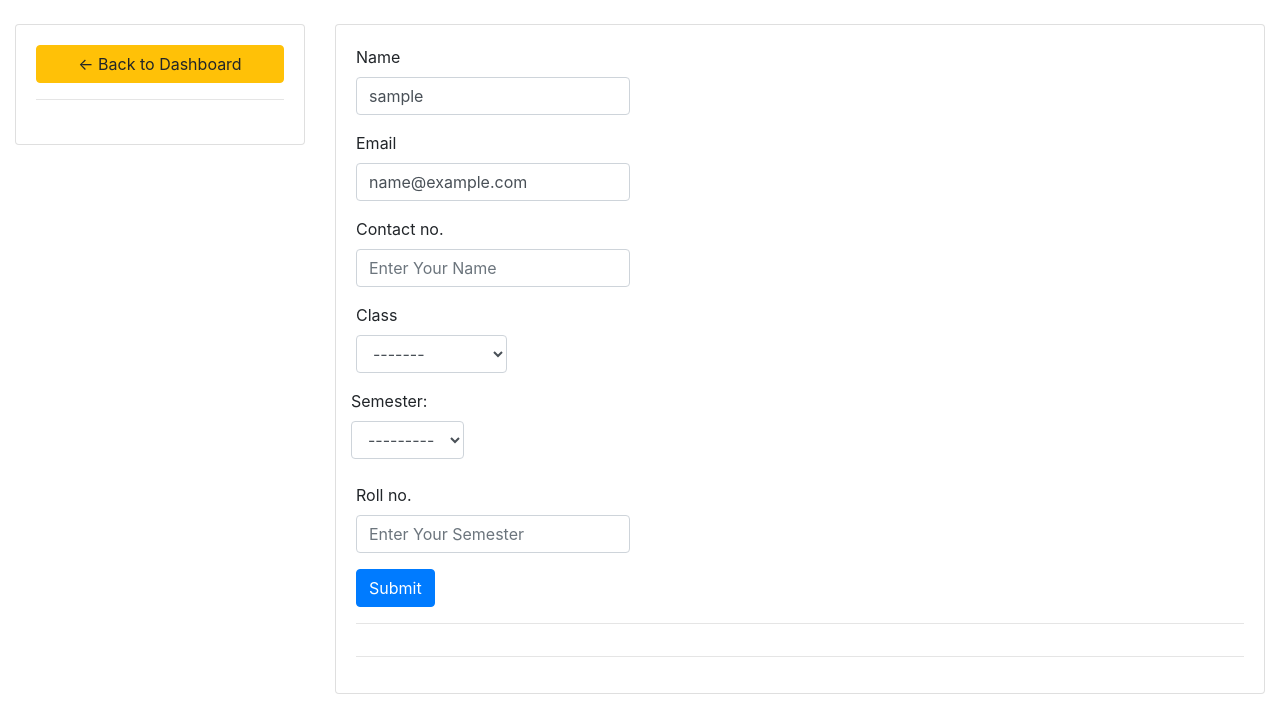
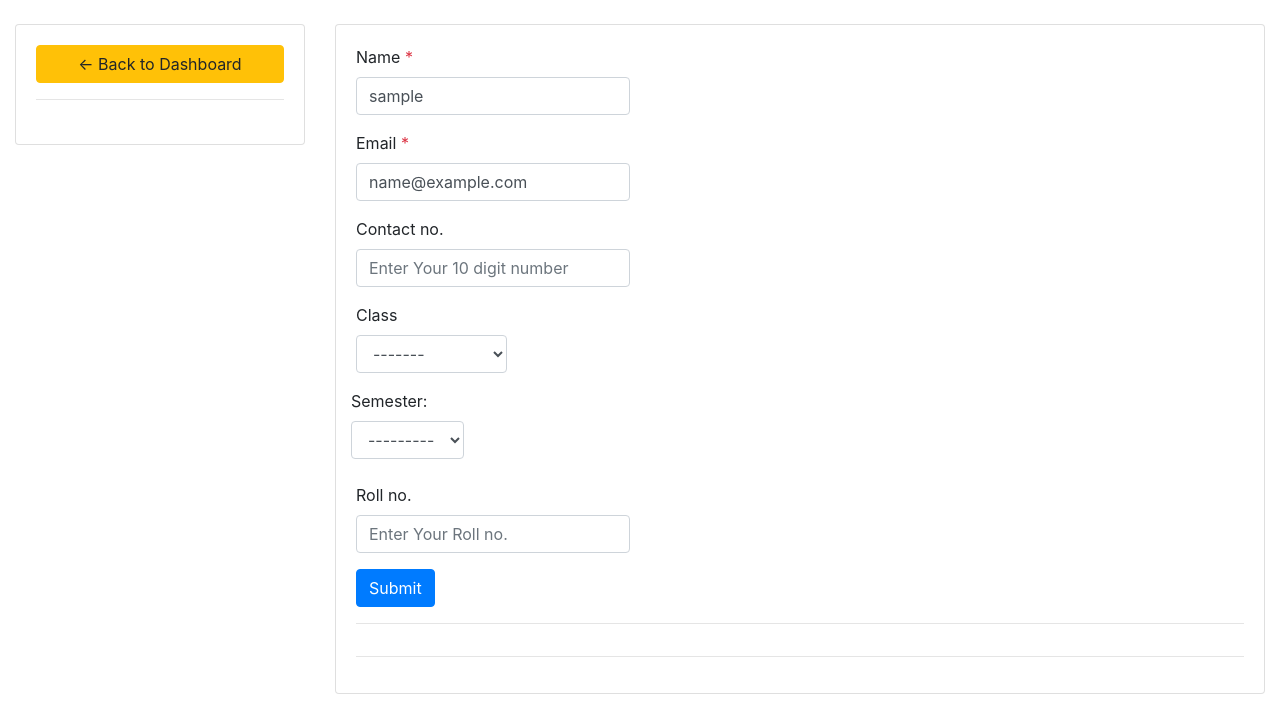
Before and after one commit to gauravthapar/questionBank, a Django app: page /profile/ in a window 1280 px wide; the page is wider, and only the part inside the window is pictured. Shown: the part 92-800 px from the top of that part. Run offline with Django 3.2, Linux system fonts and the light colour scheme; the visitor is signed in with stand-in values (Sample User, id 1); some libraries are stand-ins or nearby versions.

Commit message:
frontend improvements in profile section

```diff
--- a/questionBank/templates/questionBank/profile.html
+++ b/questionBank/templates/questionBank/profile.html
@@ -16,22 +16,22 @@
 			<form method="POST" action="" enctype="multipart/form-data">
 				{% csrf_token %}
 			<div class="form-group">
-				<label for="name">Name</label>
+				<label for="name">Name</label><span style="color:#dc3545;"> *</span>
 				<input type="text" class="form-control" id="name" name='name' value="{{ student.name }}" placeholder="Enter Your Name"
 				 style="width: auto;">
 			</div>
 			<div class="form-group">
-				<label for="name">Email</label>
+				<label for="name">Email</label><span style="color:#dc3545;"> *</span>
 				<input type="email" class="form-control" id="email" name='email' value="{{ student.email }}" placeholder="Enter Your Email"
 				style="width: auto;">
 			</div>
 			<div class="form-group">
 				<label for="id_contact_no">Contact no.</label>
-				<input type="text" class="form-control" id="id_contact_no" maxlength="13" value="{{ form.contact_no.value }}" name='contact_no' placeholder="Enter Your Name"
+				<input type="text" class="form-control" id="id_contact_no" maxlength="13" value="{{ form.contact_no.value }}" name='contact_no' placeholder="Enter Your 10 digit number"
 				style="width: auto;">
 			</div>
 			<div class="form-group">
-				<label for="id_Class">Class </label> <select class="form-control" name="Class"  required="" id="id_Class" style="width: auto;" type="text">
+				<label for="id_Class">Class </label> <select class="form-control" name="Class" id="id_Class" style="width: auto;" type="text">
 				<option value="" selected="">-------</option>
 
 				<option value="B.Tech-CSE" {% if form.Class.value == "B.Tech-CSE"%} selected="selected" {% endif %} >B.Tech-CSE</option>
@@ -52,7 +52,7 @@
                 <div>
                     <label class="required" for="id_semester">Semester:</label>
 
-                    <select name="semester" class="form-control" required="" id="id_semester">
+                    <select name="semester" class="form-control" id="id_semester">
 					<option value="" selected="">---------</option>
 
 					<option value="1" {% if form.semester.value == "1"%} selected="selected" {% endif %}>1</option>
@@ -76,7 +76,7 @@
         </div><br>
 			<div class="form-group">
 				<label for="id_roll_no">Roll no.</label>
-				<input type="text" class="form-control" id="id_roll_no" maxlength="15"  value="{{ form.roll_no.value }}"  name="roll_no" maxlength="5" placeholder="Enter Your Semester"
+				<input type="text" class="form-control" id="id_roll_no" maxlength="15"  value="{{ form.roll_no.value }}" name="roll_no" maxlength="5" placeholder="Enter Your Roll no."
 				style="width: auto;">
 			</div>
 
```
